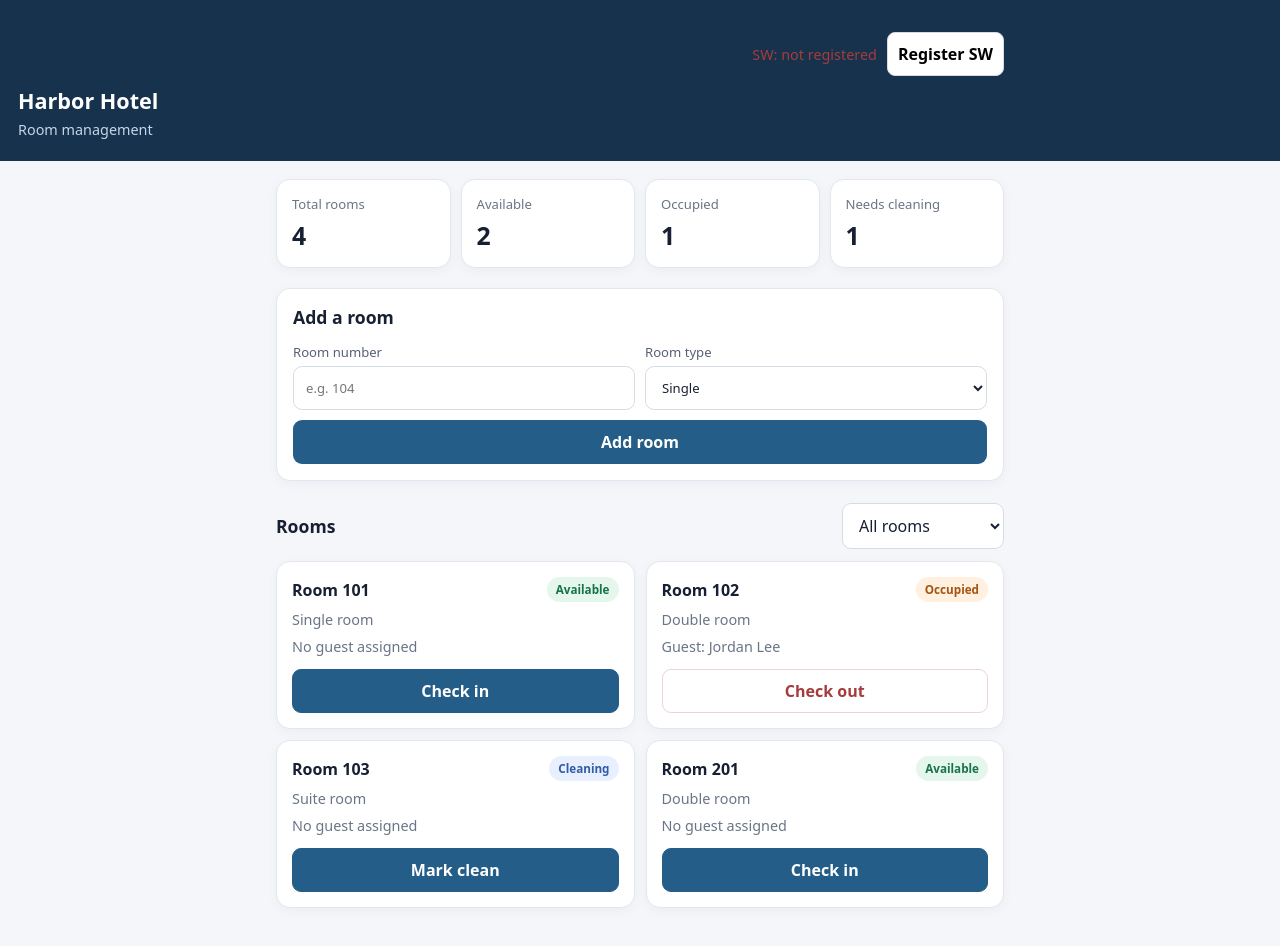
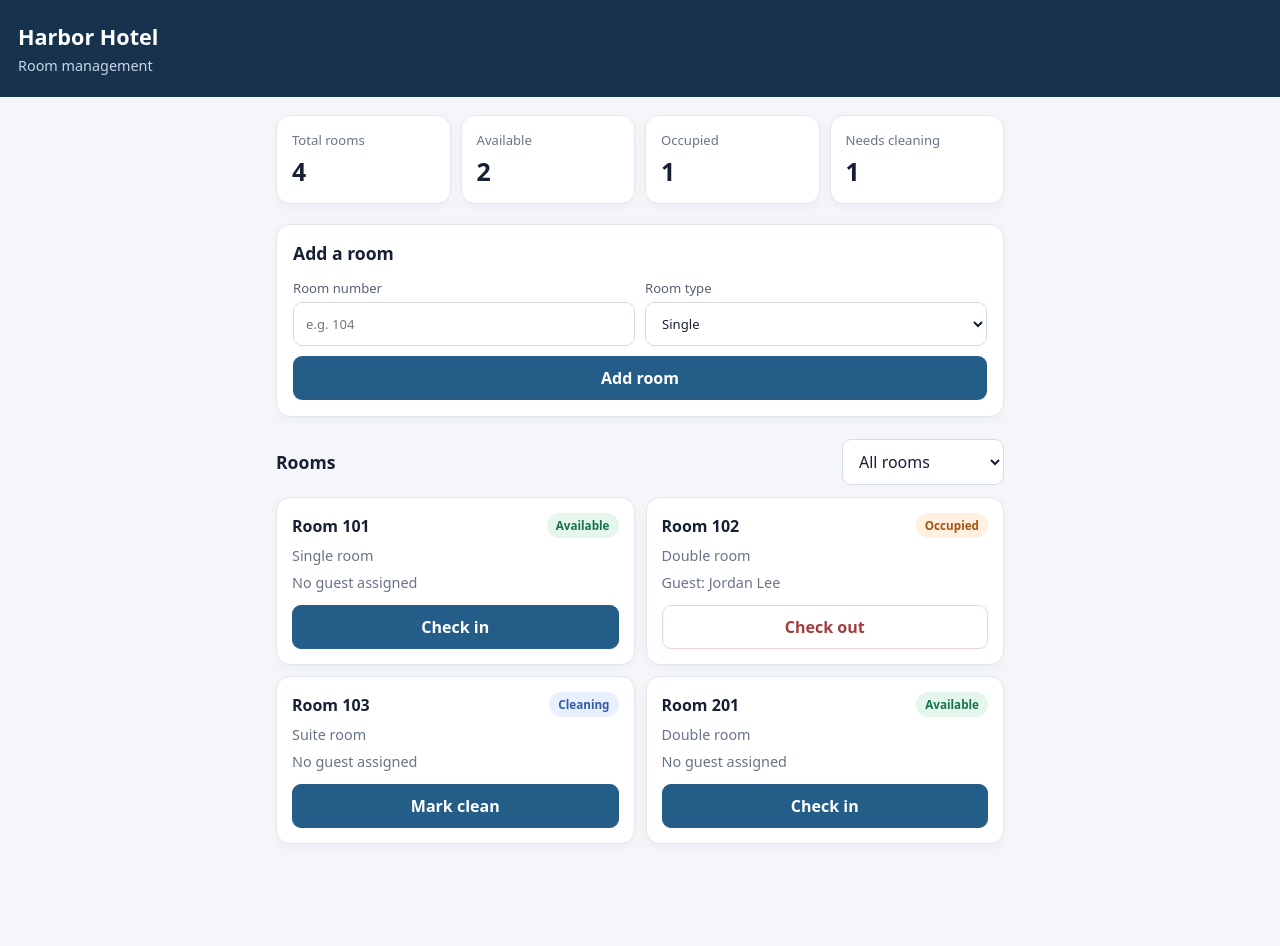
Before and after one commit to GoalAid/toApp, a plain HTML site: page index.html in a window 1280 px wide. After the commit the page ends 884 px from the top, so only its background shows below. Drawn offline with Linux system fonts and the light colour scheme.

Commit message:
Update index.html

```diff
--- a/index.html
+++ b/index.html
@@ -147,7 +147,6 @@
 </head>
 <body>
   <header>
-    <div id="pwaControls" style="padding:10px 16px; display:flex; gap:10px; align-items:center; justify-content:flex-end; max-width:760px; margin:0 auto;"> <button id="installBtn" style="display:none;padding:8px 12px;border-radius:8px;border:0;background:#245d88;color:#fff;cursor:pointer;">Install</button> <span id="swStatus" style="font-size:.9rem;color:#566174">SW: unknown</span> <button id="swRegisterBtn" style="padding:6px 10px;border-radius:8px;border:1px solid #d6dce5;background:#fff;cursor:pointer;">Register SW</button> </div>
     <h1>Harbor Hotel</h1>
     <p>Room management</p>
   </header>
@@ -337,22 +336,4 @@
       navigator.serviceWorker.register('./sw.js').catch(console.error);
     });
   }
-
-/* Service worker registration (attempt on load) */ if ('serviceWorker' in navigator) { window.addEventListener('load', () => { navigator.serviceWorker.register('./sw.js').then(() => { console.log('Service worker registered'); }).catch(err => { console.error('Service worker registration failed:', err); }); }); }
-
-/* PWA UI: beforeinstallprompt + manual register + status */ (() => { const installBtn = document.getElementById('installBtn'); const swStatus = document.getElementById('swStatus'); const swRegisterBtn = document.getElementById('swRegisterBtn');
-
-let deferredPrompt = null; window.addEventListener('beforeinstallprompt', (e) => { e.preventDefault(); deferredPrompt = e; installBtn.style.display = 'inline-block'; installBtn.textContent = 'Install'; console.log('beforeinstallprompt captured'); });
-
-installBtn.addEventListener('click', async () => { if (!deferredPrompt) return; deferredPrompt.prompt(); const choice = await deferredPrompt.userChoice; console.log('PWA install choice:', choice); if (choice.outcome === 'accepted') installBtn.style.display = 'none'; deferredPrompt = null; });
-
-function setSwStatus(text, ok = true) { swStatus.textContent = 'SW: ' + text; swStatus.style.color = ok ? '#16734a' : '#a53c3c'; }
-
-async function updateSwInfo() { if (!('serviceWorker' in navigator)) { setSwStatus('not supported', false); swRegisterBtn.disabled = true; return; } try { const regs = await navigator.serviceWorker.getRegistrations(); if (regs.length > 0 && navigator.serviceWorker.controller) { setSwStatus('active'); } else if (regs.length > 0) { setSwStatus('registered'); } else { setSwStatus('not registered', false); } } catch (err) { setSwStatus('error', false); console.error(err); } }
-
-swRegisterBtn.addEventListener('click', async () => { if (!('serviceWorker' in navigator)) { setSwStatus('not supported', false); return; } try { setSwStatus('registering...'); const reg = await navigator.serviceWorker.register('./sw.js'); console.log('Service worker registered:', reg); setSwStatus('registered'); } catch (err) { console.error('SW register failed', err); setSwStatus('register failed', false); } });
-
-if ('serviceWorker' in navigator) { navigator.serviceWorker.addEventListener('controllerchange', () => { setTimeout(updateSwInfo, 200); }); }
-
-updateSwInfo(); })();
 </script>
```
